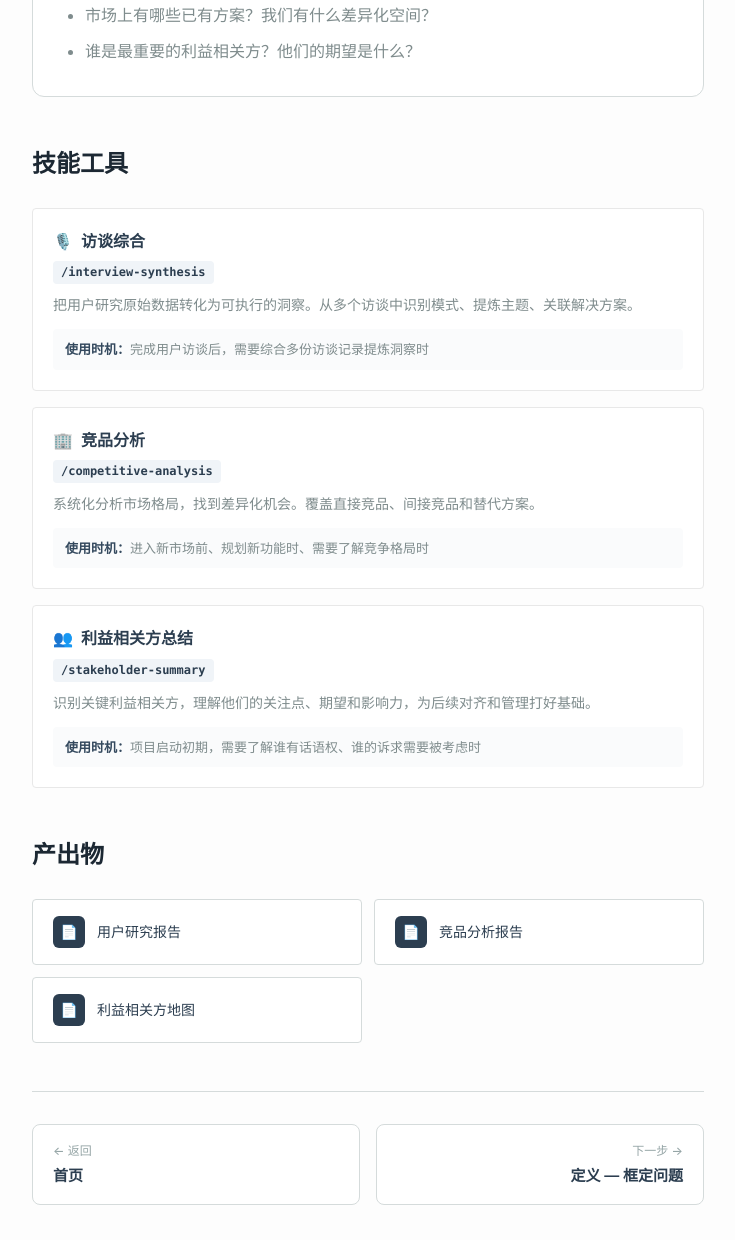
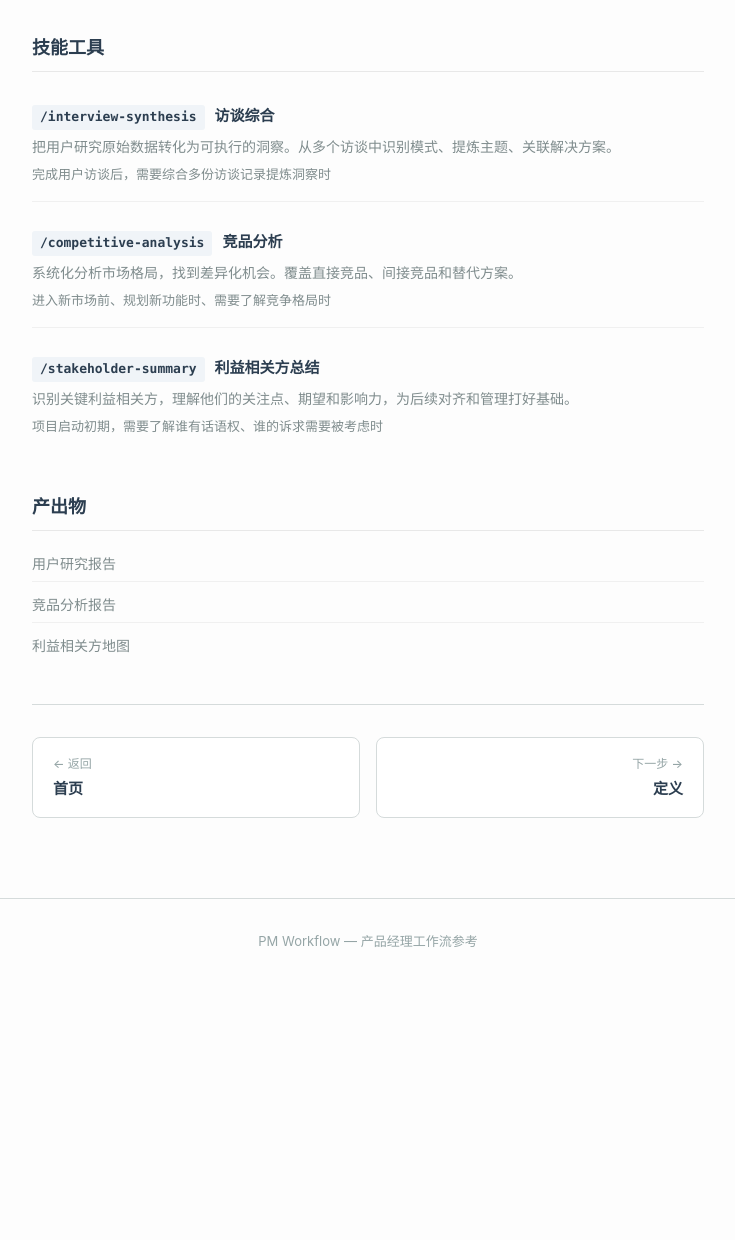
Before and after one commit to saintxiuya-lgtm/pm-workflow, an Eleventy site: page phase.njk in a window 1280 px wide. Shown: the part 406-1646 px from the top of the page, without its empty margins (272-1007 px from the left). After the commit the page ends 1390 px from the top, so only its background shows below. Built offline with nearby package versions, Linux system fonts and the light colour scheme; Eleventy itself is replaced by a stand-in of ours; files that its build step writes are made by us from their sources.

Commit message:
style: 阶段详情页去AI感 — 从卡片改成笔记列表样式
- phase.njk 重写：技能工具/产出物改用列表布局，去掉卡片边框和阴影
- CSS 同步更新：新增 .skill-list / .skill-item / .output-list-simple / .tip-list 等列表样式
- 阶段页 max-width 收窄到 720px，更像阅读体验
- 去掉 emoji 图标（技能/产出物不再用图标装饰）

```diff
--- a/css/style.css
+++ b/css/style.css
@@ -460,104 +460,139 @@ img {
   gap: 4px;
 }
 
-/* --- Section --- */
-.section-title {
-  font-size: 1.5rem;
-  font-weight: 700;
-  margin-bottom: 24px;
-  color: var(--color-gray-900);
+/* --- Page Header (Phase Pages) --- */
+.phase-page {
+  max-width: 720px;
 }
 
-/* --- Skill Cards (Phase Page) --- */
-.skill-cards {
-  display: grid;
-  grid-template-columns: repeat(auto-fill, minmax(340px, 1fr));
-  gap: 16px;
-  margin-bottom: 48px;
+.phase-subtitle {
+  font-size: 1rem;
+  font-weight: 400;
+  color: var(--color-text-secondary);
 }
 
-.skill-card {
-  background: var(--color-white);
-  border: 1px solid #E8E8E8;
-  border-radius: var(--radius-sm);
-  padding: 20px;
-  transition: border-color 0.2s;
+.page-desc {
+  font-size: 0.9375rem;
+  color: var(--color-text-secondary);
+  line-height: 1.7;
+  margin-top: 8px;
 }
 
-.skill-card:hover {
-  border-color: #C0C0C0;
+/* --- Section (Phase Pages) --- */
+.phase-section {
+  margin-bottom: 40px;
 }
 
-.skill-card h3 {
-  font-size: 1rem;
-  font-weight: 700;
-  margin-bottom: 4px;
-  display: flex;
-  align-items: center;
-  gap: 8px;
+.phase-section h2 {
+  font-size: 1.125rem;
+  font-weight: 600;
+  color: var(--color-gray-800);
+  margin-bottom: 16px;
+  padding-bottom: 8px;
+  border-bottom: 1px solid #E8E8E8;
 }
 
-.skill-card .skill-cmd {
-  display: inline-block;
+/* --- Skill List (Phase Pages) --- */
+.skill-list {
+  display: flex;
+  flex-direction: column;
+  gap: 12px;
+}
+
+.skill-item {
+  padding: 16px 0;
+  border-bottom: 1px solid #F0F0F0;
+}
+
+.skill-item:last-child {
+  border-bottom: none;
+}
+
+.skill-item-header {
+  display: flex;
+  align-items: baseline;
+  gap: 10px;
+  margin-bottom: 6px;
+}
+
+.skill-item-cmd {
   font-family: var(--font-mono);
-  font-size: 0.75rem;
+  font-size: 0.8125rem;
   font-weight: 600;
   color: var(--color-primary);
   background: var(--color-primary-bg);
   padding: 2px 8px;
-  border-radius: 4px;
-  margin-bottom: 10px;
+  border-radius: 3px;
+  flex-shrink: 0;
 }
 
-.skill-card .skill-desc {
+.skill-item-name {
+  font-size: 0.9375rem;
+  font-weight: 600;
+  color: var(--color-gray-800);
+}
+
+.skill-item-desc {
   font-size: 0.875rem;
   color: var(--color-text-secondary);
   line-height: 1.6;
-  margin-bottom: 12px;
+  margin-bottom: 6px;
 }
 
-.skill-card .skill-when {
+.skill-item-when {
   font-size: 0.8125rem;
   color: var(--color-gray-500);
-  padding: 10px 12px;
-  background: var(--color-gray-50);
-  border-radius: var(--radius-sm);
 }
 
-.skill-card .skill-when strong {
-  color: var(--color-gray-700);
+/* --- Output List Simple --- */
+.output-list-simple {
+  list-style: none;
+  display: flex;
+  flex-direction: column;
+  gap: 6px;
 }
 
-/* --- Output List --- */
-.output-list {
-  display: grid;
-  grid-template-columns: repeat(auto-fill, minmax(280px, 1fr));
-  gap: 12px;
-  margin-bottom: 48px;
+.output-list-simple li {
+  font-size: 0.875rem;
+  color: var(--color-text-secondary);
+  padding: 6px 0;
+  border-bottom: 1px solid #F0F0F0;
 }
 
-.output-item {
-  background: var(--color-white);
-  border: 1px solid var(--color-gray-200);
-  border-radius: var(--radius-sm);
-  padding: 16px 20px;
-  display: flex;
-  align-items: center;
-  gap: 12px;
-  font-size: 0.875rem;
-  font-weight: 500;
+.output-list-simple li:last-child {
+  border-bottom: none;
 }
 
-.output-item .output-icon {
-  width: 32px;
-  height: 32px;
-  border-radius: 6px;
+/* --- Tip List (Tools extra section) --- */
+.tip-list {
   display: flex;
-  align-items: center;
-  justify-content: center;
-  color: white;
+  flex-direction: column;
+  gap: 8px;
+}
+
+.tip-item {
+  display: flex;
+  align-items: baseline;
+  gap: 10px;
+  padding: 8px 0;
+  border-bottom: 1px solid #F0F0F0;
+}
+
+.tip-item:last-child {
+  border-bottom: none;
+}
+
+.tip-skill {
+  font-family: var(--font-mono);
+  font-size: 0.8125rem;
+  font-weight: 600;
+  color: var(--color-primary);
+  flex-shrink: 0;
+}
+
+.tip-desc {
   font-size: 0.875rem;
-  flex-shrink: 0;
+  color: var(--color-text-secondary);
 }
 
 /* --- Phase Navigation (prev/next) --- */
--- a/phase.njk
+++ b/phase.njk
@@ -5,84 +5,86 @@ pagination:
   alias: phase
 permalink: "{{ phase.id }}/index.html"
 eleventyComputed:
-  title: "{{ phase.name }} — {{ phase.short }}"
+  title: "{{ phase.name }}"
   description: "{{ phase.description }}"
   breadcrumb:
     - name: "{{ phase.name }}"
       href: "/{{ phase.id }}/"
 ---
-{# Layout #}
 {% extends "_includes/base.njk" %}
 
 {% block content %}
-<div class="container">
+<div class="container phase-page">
   <div class="page-header">
     <div class="breadcrumb">
       <a href="/">首页</a>
       <span aria-hidden="true">/</span>
       <span>{{ phase.name }}</span>
     </div>
-    <h1><span aria-hidden="true">{{ phase.emoji }}</span> {{ phase.name }} — {{ phase.short }}</h1>
-    <div class="subtitle">{{ phase.description }}</div>
+    <h1>{{ phase.name }}<span class="phase-subtitle"> {{ phase.short }}</span></h1>
+    <p class="page-desc">{{ phase.description }}</p>
   </div>
 
-  <section>
-    <h2 class="section-title">这个阶段回答的关键问题</h2>
-    <div class="quick-start">
+  <!-- 关键问题 -->
+  <section class="phase-section">
+    <h2>这个阶段回答的关键问题</h2>
     <ul class="question-list">
       {% for q in phase.questions %}
       <li>{{ q }}</li>
       {% endfor %}
     </ul>
-    </div>
   </section>
 
+  <!-- 额外区块（工具页的常用组合） -->
   {% if phase.extraSection %}
-  <section>
-    <h2 class="section-title">{{ phase.extraSection.title }}</h2>
-    <div class="quick-start">
-      <div class="quick-start-grid quick-start-grid--wide">
+  <section class="phase-section">
+    <h2>{{ phase.extraSection.title }}</h2>
+    <div class="tip-list">
       {% for item in phase.extraSection.items %}
-        <div class="quick-start-item">
-          <span class="qs-command">{{ item.cmd }}</span>
-          <span class="qs-desc">{{ item.desc }}</span>
+      <div class="tip-item">
+        <span class="tip-skill">{{ item.cmd }}</span>
+        <span class="tip-desc">{{ item.desc }}</span>
       </div>
       {% endfor %}
-      </div>
     </div>
   </section>
   {% endif %}
 
-  <section>
-    <h2 class="section-title">技能工具</h2>
-    <div class="skill-cards">
+  <!-- 技能工具 -->
+  <section class="phase-section">
+    <h2>技能工具</h2>
+    <div class="skill-list">
       {% for skill in phase.skills %}
-      <div class="skill-card">
-        <h3><span aria-hidden="true">{{ skill.icon }}</span> {{ skill.title }}</h3>
-        <span class="skill-cmd">{{ skill.cmd }}</span>
-        <div class="skill-desc">{{ skill.desc }}</div>
-        <div class="skill-when"><strong>使用时机：</strong>{{ skill.when }}</div>
+      <div class="skill-item">
+        <div class="skill-item-header">
+          <span class="skill-item-cmd">{{ skill.cmd }}</span>
+          <span class="skill-item-name">{{ skill.title }}</span>
+        </div>
+        <p class="skill-item-desc">{{ skill.desc }}</p>
+        <p class="skill-item-when">{{ skill.when }}</p>
       </div>
       {% endfor %}
     </div>
   </section>
 
-  <section>
-    <h2 class="section-title">产出物</h2>
-    <div class="output-list">
+  <!-- 产出物 -->
+  <section class="phase-section">
+    <h2>产出物</h2>
+    <ul class="output-list-simple">
       {% for output in phase.outputs %}
-      <div class="output-item"><span class="output-icon {{ phase.colorClass }}" aria-hidden="true">📄</span>{{ output }}</div>
+      <li>{{ output }}</li>
       {% endfor %}
-    </div>
+    </ul>
   </section>
 
+  <!-- 前后导航 -->
   <div class="phase-nav">
     {% set prevPhase = phases | find("id", phase.prev) %}
     {% set nextPhase = phases | find("id", phase.next) %}
     {% if prevPhase %}
     <a href="/{{ prevPhase.id }}/">
       <span class="nav-label">← 上一步</span>
-      <span class="nav-title">{{ prevPhase.name }} — {{ prevPhase.short }}</span>
+      <span class="nav-title">{{ prevPhase.name }}</span>
     </a>
     {% else %}
     <a href="/">
@@ -94,7 +96,7 @@ eleventyComputed:
     {% if nextPhase %}
     <a href="/{{ nextPhase.id }}/">
       <span class="nav-label">下一步 →</span>
-      <span class="nav-title">{{ nextPhase.name }} — {{ nextPhase.short }}</span>
+      <span class="nav-title">{{ nextPhase.name }}</span>
     </a>
     {% else %}
     <a href="/">
```
Lines whose indentation alone changed are shown as unchanged.
